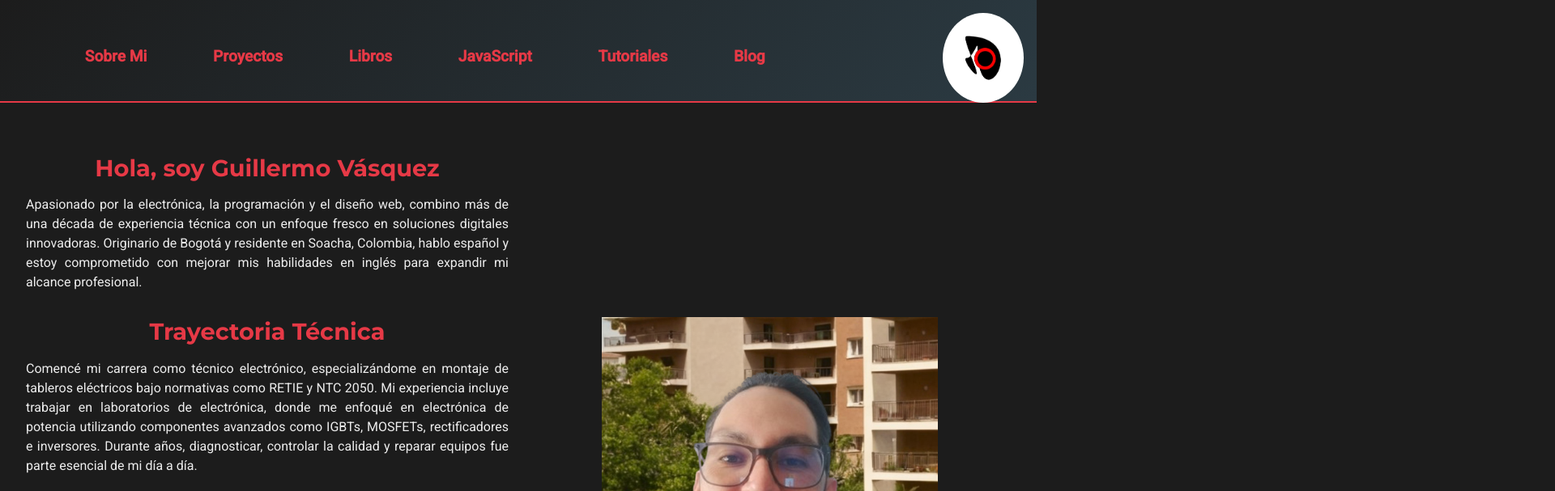
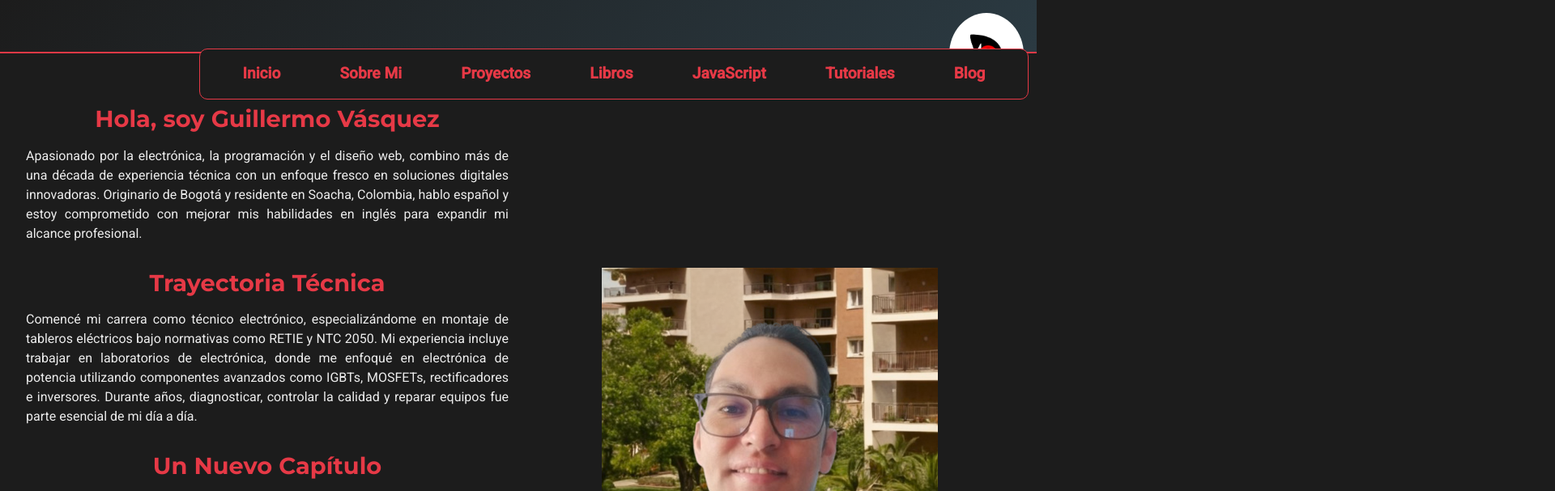
Before and after one commit to jguilldev/GuillermoVasquezTechTransitionPortfolio, a plain HTML site: page sobreMi.html in a window 1280 px wide. Both pictures are taken after a click on the button "Abrir Menú". Shown: the top 607 px of the page at 81% size, 1920 px wide, since content can reach past the window. Drawn offline with Linux system fonts and the light colour scheme.

Commit message:
modificaciones del header funcional, en mas de 2 html correcto

```diff
--- a/CSS/responsive.css
+++ b/CSS/responsive.css
@@ -35,7 +35,7 @@ header .logo {
 }
 
 header .logo img {
-  width: 20vw;
+  width: 15vw;
   max-width: 100px;
   border-radius: 50%;
   transition: transform 0.3s ease-in-out;
@@ -277,7 +277,7 @@ header .logo img:hover {
 @media (min-width: 768px) {
   header {
     flex-direction: row;
-    justify-content: space-between;
+    justify-content: center;
     align-items: center;
   }
 
@@ -286,11 +286,44 @@ header .logo img:hover {
     display: flex;
   }
 
+  .nav{
+    display: flex;
+    justify-content: space-evenly;
+  }
   .nav ul {
     display: flex;
     flex-direction: row;
-    justify-content: space-around; /* Distribuye las anclas */
+    justify-content: space-between; /* Distribuye el espacio entre las anclas */
+    align-items: center; /* Centra verticalmente */
     width: 80%;
+    margin: 0; /* Elimina márgenes extra */
+    padding: 0; /* Elimina relleno extra */
+    list-style: none; /* Quita los estilos de viñeta */
+  }
+
+  .nav ul li {
+    margin: 0; /* Ajusta el margen a 0 */
+    display: flex;
+    align-items: center; /* Centra el contenido de los <li> */
+  }
+
+  .ancla_header {
+    text-decoration: none;
+    color: #E63946;
+    font-size: 1rem;
+    font-weight: 600;
+    transition: color 0.3s ease;
+    display: inline-block; /* Permite un mejor control del centrado */
+  }
+
+  .ancla_header:hover {
+    color: #9F7AEA;
+    transform: scale(1.1);
+    transition: transform 0.3s ease, color 0.3s ease;
+  }
+
+  header .logo img{
+    width: 7.2vw;
   }
 
   .sobre-mi-contenido {
@@ -343,7 +376,7 @@ header .logo img:hover {
   }
 
   header .logo img {
-    max-width: 150px;
+    max-width: 15vw;
   }
 
   .content h1 {
--- a/js/main.js
+++ b/js/main.js
@@ -45,25 +45,29 @@ document.addEventListener("DOMContentLoaded", () => {
 
 // Inicio funcionalidad menú hamburguesa
 document.addEventListener("DOMContentLoaded", () => {
-  const menuToggle = document.querySelector("#menu-toggle");
+  const menuToggle = document.querySelector(".menu-toggle"); // Selecciona por clase
   const navMenu = document.querySelector(".nav ul");
 
   if (menuToggle && navMenu) {
+    // Evento para abrir/cerrar el menú hamburguesa
     menuToggle.addEventListener("click", () => {
-      const viewportWidth = window.innerWidth;
-      if (viewportWidth < 768) {
-        navMenu.classList.toggle("active"); // Abre o cierra el menú
+      navMenu.classList.toggle("active");
+    });
+
+    // Evento para cerrar el menú si se hace clic fuera
+    document.addEventListener("click", (e) => {
+      const isClickInsideMenu = menuToggle.contains(e.target) || navMenu.contains(e.target);
+      if (!isClickInsideMenu && navMenu.classList.contains("active")) {
+        navMenu.classList.remove("active");
       }
     });
 
-    document.addEventListener("click", (e) => {
-      if (
-        !menuToggle.contains(e.target) && // No es el botón
-        !navMenu.contains(e.target) && // No es el menú
-        navMenu.classList.contains("active") // Y el menú está abierto
-      ) {
-        navMenu.classList.remove("active"); // Cierra el menú
+    // Asegurar que el menú esté visible en tamaños grandes
+    window.addEventListener("resize", () => {
+      if (window.innerWidth >= 768) {
+        navMenu.classList.remove("active");
       }
     });
   }
 });
+// Final funcionalidad menú hamburguesa
--- a/sobreMi.html
+++ b/sobreMi.html
@@ -9,26 +9,28 @@
     <title>Sobre Mí - Mi Historia y Experiencia en Electrónica y Desarrollo Web</title>
 </head>
 <body>
-<!-- inicio header -->
-<header id="header">
-  <!-- Logo que actúa como botón para el menú hamburguesa -->
-  <button id="menu-toggle" class="menu-toggle" aria-label="Abrir Menú">
-      <figure class="logo">
-          <img loading="lazy" src="./images/circle-logo.png" alt="Logo" />
-      </figure>
+<!-- Inicio Header -->
+<header class="header">
+  <!-- Logo/Botón para menú hamburguesa -->
+  <button class="menu-toggle logo" aria-label="Abrir Menú">
+    <img src="./images/circle-logo.png" alt="Logo" />
   </button>
+
+  <!-- Menú de navegación -->
   <nav class="nav">
-      <ul>
-          <li><a class="ancla_header" href="./sobreMi.html" target="_self">Sobre Mi</a></li>
-          <li><a class="ancla_header" href="proyectos.html" target="_self">Proyectos</a></li>
-          <li><a class="ancla_header" href="libros.html" target="_self">Libros</a></li>
-          <li><a class="ancla_header" href="javScript.html" target="_self">JavaScript</a></li>
-          <li><a class="ancla_header" href="Tutoriales.html" target="_self">Tutoriales</a></li>
-          <li><a class="ancla_header" href="blog.html" target="_self">Blog</a></li>
-      </ul>
+    <ul>
+      <li><a class="ancla_header" href="./index.html">Inicio</a></li>
+      <li><a class="ancla_header" href="./sobreMi.html">Sobre Mi</a></li>
+      <li><a class="ancla_header" href="./proyectos.html">Proyectos</a></li>
+      <li><a class="ancla_header" href="./libros.html">Libros</a></li>
+      <li><a class="ancla_header" href="./javScript.html">JavaScript</a></li>
+      <li><a class="ancla_header" href="./Tutoriales.html">Tutoriales</a></li>
+      <li><a class="ancla_header" href="./blog.html">Blog</a></li>
+    </ul>
   </nav>
 </header>
-<!-- final header -->
+<!-- Final Header -->
+
 
 
     <!-- Inicio de la Sección Biografía -->
@@ -72,26 +74,6 @@
     </section>
 
 <!-- Fin de la Sección Biografía -->
-
-
-<!-- Inicio del Carrusel -->
-<section class="carrusel-trabajos">
-  <div class="carrusel-contenedor">
-    <div class="carrusel">
-      <div class="carrusel-item"><img src="./images/escritorio.png" alt="Barra Electrica"></div>
-      <div class="carrusel-item"><img src="./images/equipo.png" alt="Multi Breaker"></div>
-      <div class="carrusel-item"><img src="./images/trabajando.png" alt="Tablero"></div>
-      <div class="carrusel-item"><img src="./images/tablero.png" alt="Barraje"></div>
-      <div class="carrusel-item"><img src="./images/virtual.png" alt="Tarjeta 2"></div>
-      <div class="carrusel-item"><img src="./images/electronica.png" alt="Barraje"></div>
-      <div class="carrusel-item"><img src="./images/enEspacio.png" alt="Barraje"></div>
-      <div class="carrusel-item"><img src="./images/multimetro.png" alt="Barraje"></div>
-      <div class="carrusel-item"><img src="./images/reparacion.png" alt="Barraje"></div>
-      <div class="carrusel-item"><img src="./images/ingeniero.png" alt="Barraje"></div>
-    </div>
-  </div>
-</section>
-<!-- Fin del Carrusel -->
 
 
 
```
Also changed, not shown: index.html (+23 -18 lines).
